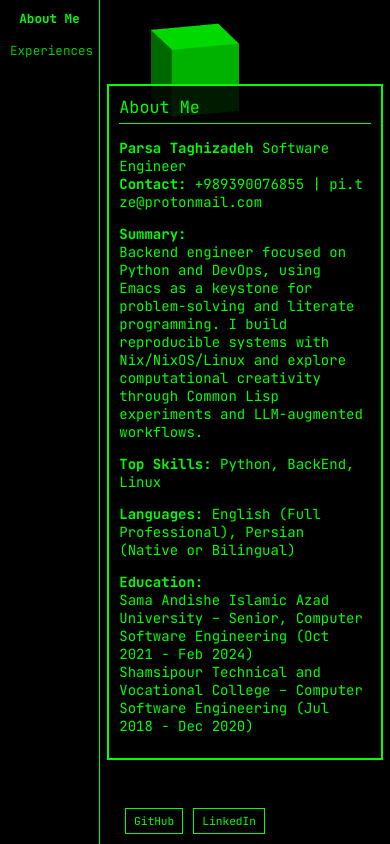
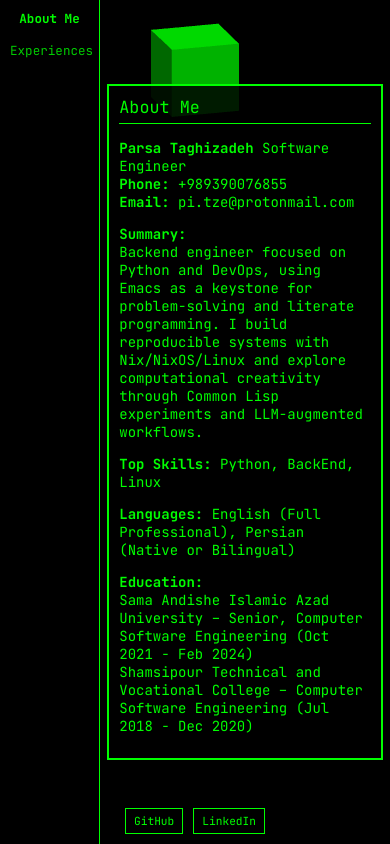
Before and after one commit to PiTZE/pitze.github.io, a plain HTML site: page index.html in a window 390 px wide. Drawn offline with nearby package versions, Linux system fonts and the light colour scheme.

Commit message:
Change phone function

```diff
--- a/index.html
+++ b/index.html
@@ -255,7 +255,8 @@
                 <div class="section-title">About Me</div>
                 <p>
                     <strong>Parsa Taghizadeh</strong> Software Engineer<br>
-                    <strong>Contact:</strong> +989390076855 | <a href="mailto:pi.tze@protonmail.com">pi.tze@protonmail.com</a><br>
+                    <strong>Phone:</strong> <a href="tel:+989390076855">+989390076855</a><br>
+                    <strong>Email:</strong> <a href="mailto:pi.tze@protonmail.com">pi.tze@protonmail.com</a><br>
                 </p>
                 <p>
                     <strong>Summary:</strong><br>
```
